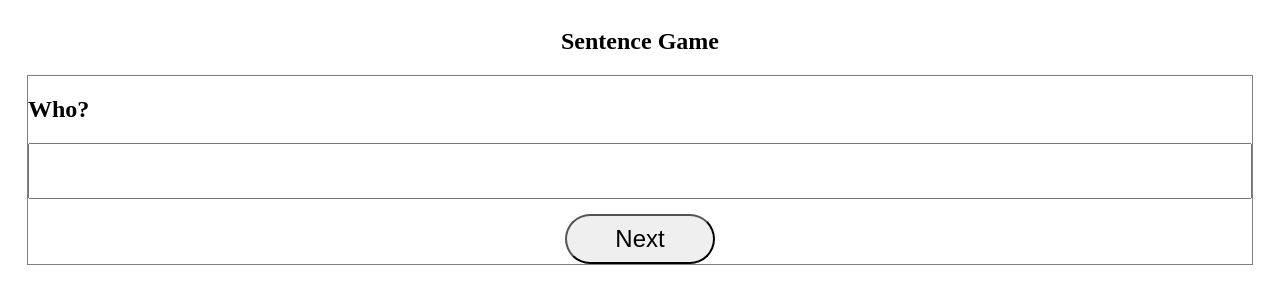
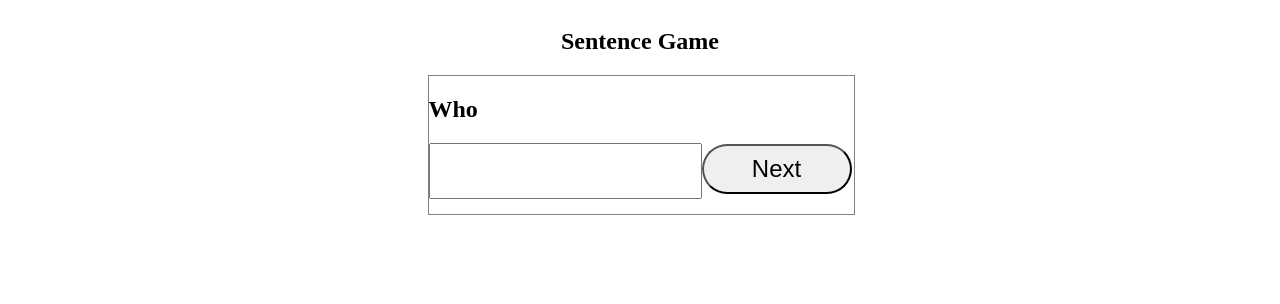
Before and after one commit to alailsonko/sentence-game, a React (Create React App) app: page / in a window 1280 px wide. Shown: the top 304 px of the page. Built offline with nearby package versions, Linux system fonts and the light colour scheme.

Commit message:
create form, validate fiels

```diff
--- a/src/pages/Home/index.tsx
+++ b/src/pages/Home/index.tsx
@@ -1,24 +1,80 @@
+/* eslint-disable no-console */
+/* eslint-disable no-unused-vars */
 import React from 'react';
-
+import * as Yup from 'yup';
+import { Dispatch } from 'redux';
+import { connect, useDispatch } from 'react-redux';
+import {
+  withFormik, FormikProps, Form,
+} from 'formik';
 import {
   Container,
   Title,
   Wrapper,
   Input,
-  ButtonSubmit,
+  Button,
 } from './styles';
 
-const Home: React.FC = () => (
-  <Container>
-    <Title>Sentence Game</Title>
-    <Wrapper>
-      <Title>Who?</Title>
-      <Input
-        type="text"
-      />
-      <ButtonSubmit>Next</ButtonSubmit>
-    </Wrapper>
-  </Container>
-);
+interface FormValues {
+    answer: string
+}
 
-export default Home;
+interface OtherProps {
+    question: string
+}
+
+const InnerForm = (props: OtherProps & FormikProps<FormValues>) => {
+  const {
+    touched, errors, isSubmitting, question,
+  } = props;
+
+  return (
+    <div>
+      <Wrapper>
+        <Title>
+          {question}
+        </Title>
+        <Form>
+          <Input type="text" name="answer" />
+          {touched.answer && errors.answer && <p>Answer is required.</p>}
+          <Button type="submit" disabled={isSubmitting}>
+            Next
+          </Button>
+        </Form>
+      </Wrapper>
+    </div>
+  );
+};
+
+interface QuestionFormProps {
+    initialAnswer?: string;
+    question: string
+    dispatch: Dispatch<any>
+  }
+
+const QuestionSchemaValidation = Yup.object({
+  answer: Yup.string().required(),
+});
+
+const QuestionForm = withFormik<QuestionFormProps, FormValues>({
+  mapPropsToValues: (props) => ({
+    answer: props.initialAnswer || '',
+  }),
+  validationSchema: QuestionSchemaValidation,
+  handleSubmit: async (values, { props, setSubmitting }) => {
+    console.log('hello', values);
+    setSubmitting(true);
+  },
+})(InnerForm);
+
+const Home: React.FC = () => {
+  const dispatch = useDispatch();
+  return (
+    <Container>
+      <Title>Sentence Game</Title>
+      <QuestionForm question="Who" dispatch={dispatch} />
+    </Container>
+  );
+};
+
+export default connect()(Home);
--- a/src/pages/Home/styles.ts
+++ b/src/pages/Home/styles.ts
@@ -1,5 +1,6 @@
 /* eslint-disable import/prefer-default-export */
 import styled from 'styled-components';
+import { Field } from 'formik';
 
 export const Container = styled.div`
   margin: 0 20px;
@@ -19,7 +20,7 @@ export const Wrapper = styled.div`
   width: 100%;
 `;
 
-export const Input = styled.input`
+export const Input = styled(Field)`
   height: 50px;
   margin: 0 0 15px 0;
   font-size: 20px;
@@ -30,14 +31,16 @@ export const Input = styled.input`
   }
 `;
 
-export const ButtonSubmit = styled.button`
+export const Button = styled.button`
   border-radius: 50px;
   width: 150px;
   height: 50px;
   font-size: 24px;
   align-self: center;
   cursor: pointer;
-  &:hover {
-      background-color: red;
+  @media (min-width: 768px) {
+      &:hover {
+          background-color: red;
+      }
   }
 `;
```
